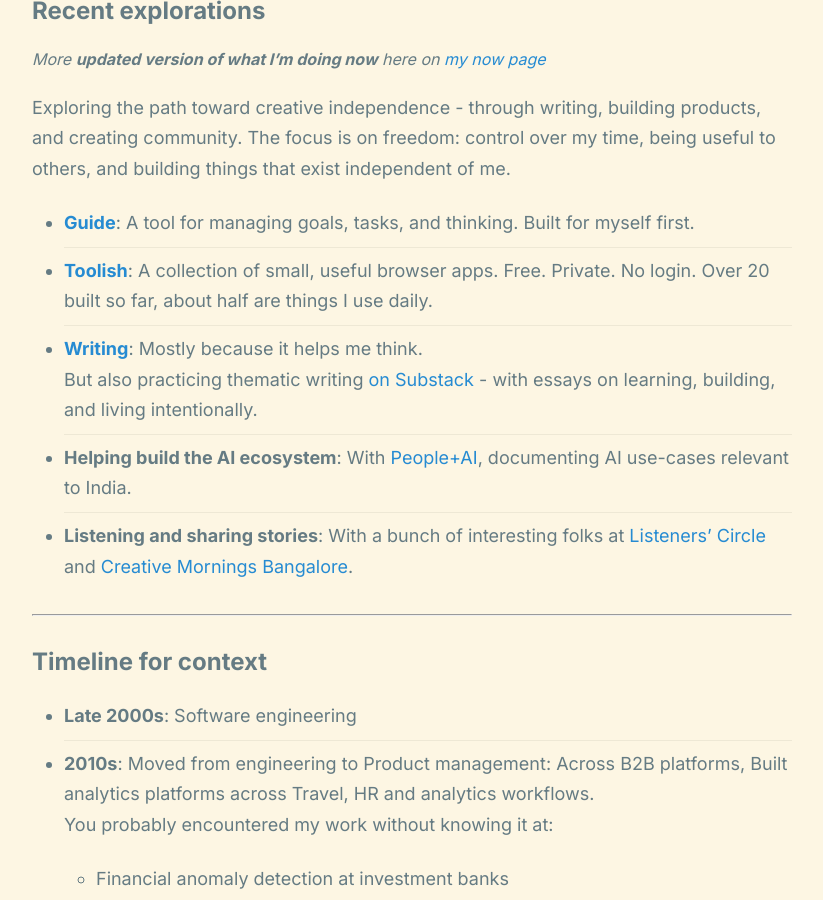
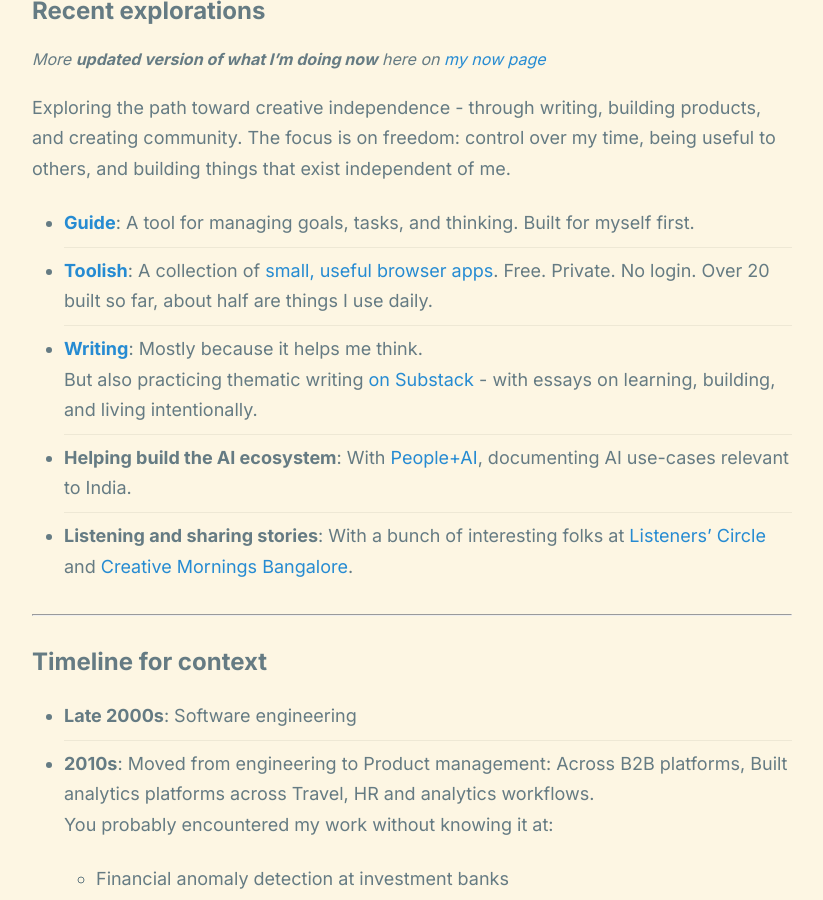
Before and after one commit to heyamitkmr/heyamitkmr.github.io, a Jekyll site: the page built from about.md, in a window 1280 px wide and 900 px high, scrolled down 787 px. Shown: the whole window, without its empty margins (228-1051 px from the left). Built offline with Jekyll 4.4.1, drawn with Linux system fonts in a browser that asks for light colours; a script that is not in the unit is left out; part of the change alters nothing that is shown.

```diff
--- a/about.md
+++ b/about.md
@@ -23,8 +23,8 @@ This is where I write about myself without needing it to be useful. Putting this
 
 Exploring the path toward creative independence - through writing, building products, and creating community. The focus is on freedom: control over my time, being useful to others, and building things that exist independent of me.
 
-- **[Guide](https://blog.nextfive.in/products/)**: A tool for managing goals, tasks, and thinking. Built for myself first.
-- **[Toolish](https://blog.nextfive.in/products/)**: A collection of small, useful browser apps. Free. Private. No login. Over 20 built so far, about half are things I use daily.
+- **[Guide](https://blog.nextfive.in/guide/)**: A tool for managing goals, tasks, and thinking. Built for myself first.
+- **[Toolish](https://www.nextfive.in/chapter-4)**: A collection of [small, useful browser apps](https://blog.nextfive.in/products/). Free. Private. No login. Over 20 built so far, about half are things I use daily.
 - **[Writing](https://world.hey.com/akumar)**: Mostly because it helps me think. <br>But also practicing thematic writing [on Substack](https://earlynotes.substack.com/) - with essays on learning, building, and living intentionally.
 - **Helping build the AI ecosystem**: With [People+AI](https://pplus.ai/usecasegarden), documenting AI use-cases relevant to India.
 - **Listening and sharing stories**: With a bunch of interesting folks at [Listeners' Circle](https://www.meetup.com/listeners-circle-bangalore/) and [Creative Mornings Bangalore](https://www.creativemornings.com/cities/BLR).
```
